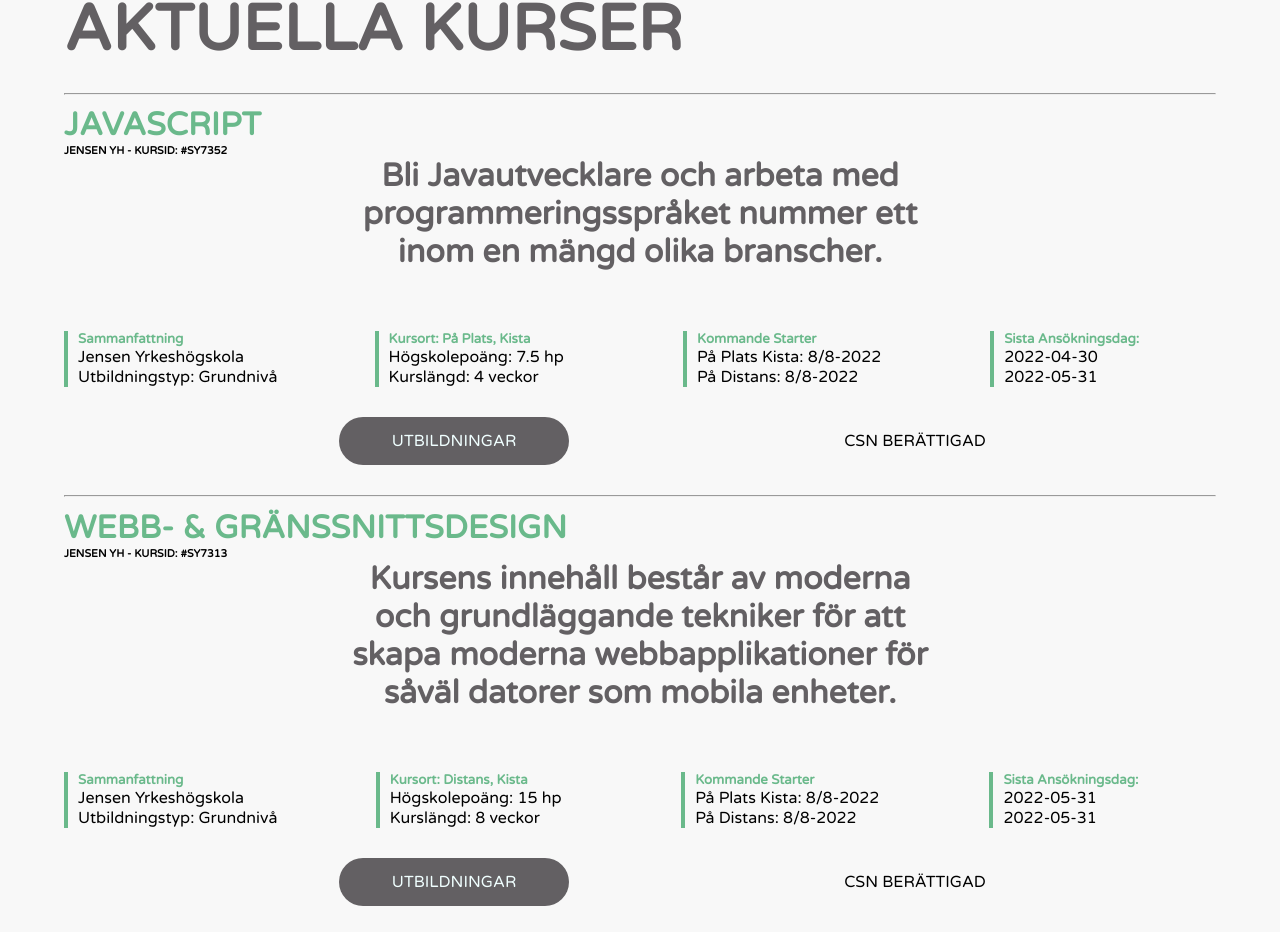
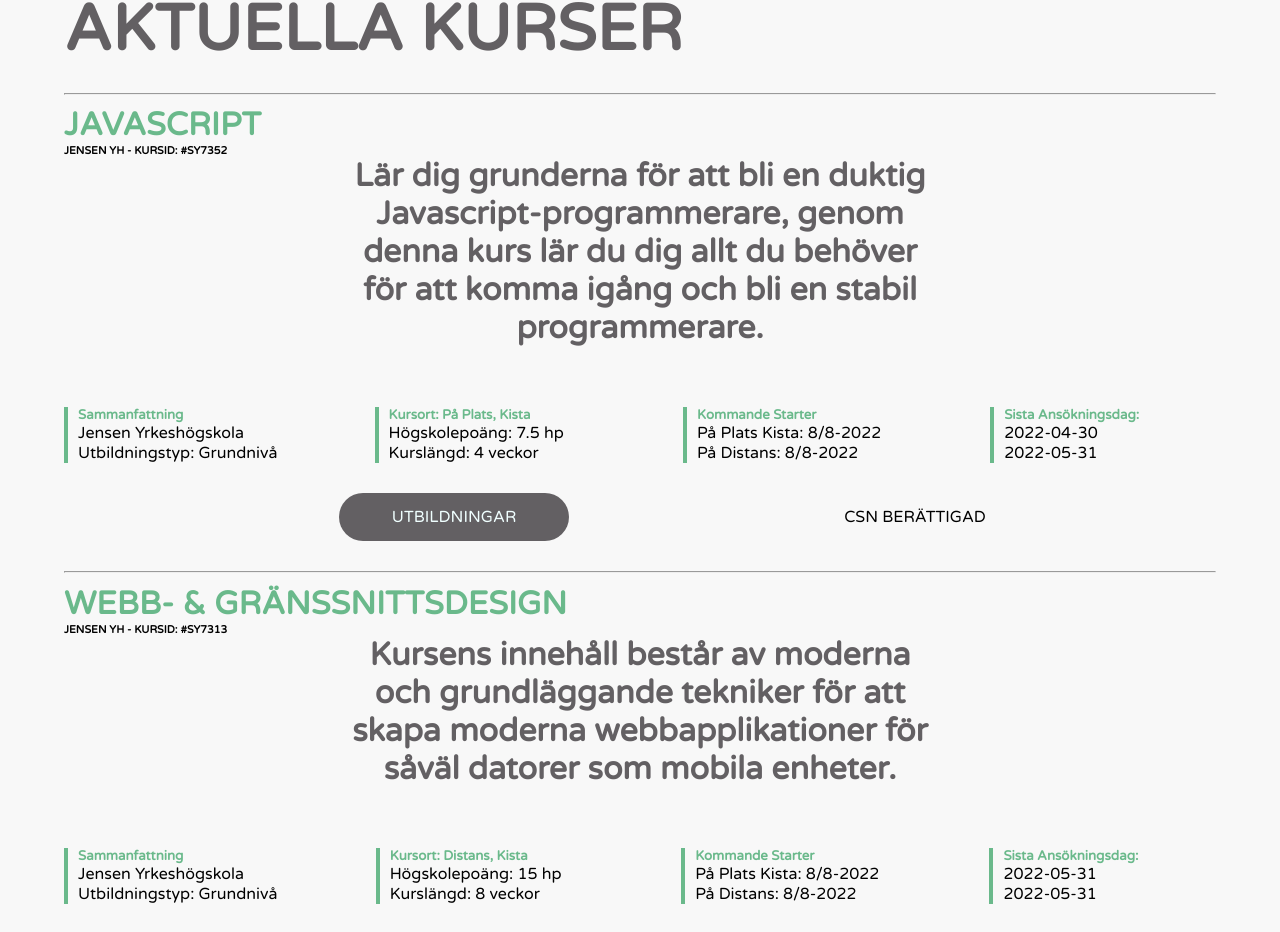
Before and after one commit to RazviCodingPadawan/Skolan_webbsida, a React (Create React App) app in the folder jensen_skolan_reactjs/: page /courses in a window 1280 px wide. Shown: the part 796-1728 px from the top of the page. Built offline with nearby package versions, Linux system fonts and the light colour scheme; the HTML template or start-up script is replaced by a standard one.

Commit message:
Courses Small Fixes

```diff
--- a/jensen_skolan_reactjs/src/components/CourseContact.css
+++ b/jensen_skolan_reactjs/src/components/CourseContact.css
@@ -154,3 +154,5 @@ label:not(#nameLabel) {
 .send:hover {
     background-color: #6AB98B;
 }
+
+/*NATTA*/
--- a/jensen_skolan_reactjs/src/components/CourseContact.js
+++ b/jensen_skolan_reactjs/src/components/CourseContact.js
@@ -135,3 +135,5 @@ function CourseContact() {
 }
 
 export default CourseContact;
+
+//NATTA
--- a/jensen_skolan_reactjs/src/components/CourseId.css
+++ b/jensen_skolan_reactjs/src/components/CourseId.css
@@ -71,3 +71,5 @@
 .utb-btn:hover {
     background-color: #6AB98B;
 }
+
+/*NATTA*/
--- a/jensen_skolan_reactjs/src/components/CourseId.js
+++ b/jensen_skolan_reactjs/src/components/CourseId.js
@@ -12,7 +12,7 @@ function CourseId () {
             </div>
                 <div className='courseid-main'>
                     <h4 className='courseid'>
-                        Bli Javautvecklare och arbeta med programmeringsspråket nummer ett inom en mängd olika branscher.
+                        Lär dig grunderna för att bli en duktig Javascript-programmerare, genom denna kurs lär du dig allt du behöver för att komma igång och bli en stabil programmerare.
                     </h4>
                 </div>
                 <div className='courseid-inner'>
@@ -316,3 +316,5 @@ function CourseId () {
 }
 
 export default CourseId;
+
+//NATTA
--- a/jensen_skolan_reactjs/src/components/CourseIdHeader.js
+++ b/jensen_skolan_reactjs/src/components/CourseIdHeader.js
@@ -8,3 +8,5 @@ function CourseIdHeader () {
     }
 
     export default CourseIdHeader;
+
+    //NATTA
--- a/jensen_skolan_reactjs/src/pages/Courses.js
+++ b/jensen_skolan_reactjs/src/pages/Courses.js
@@ -17,4 +17,6 @@ const Courses = () => {
     );
 }
 
-export {Courses}
+export {Courses};
+
+//NATTA
```
